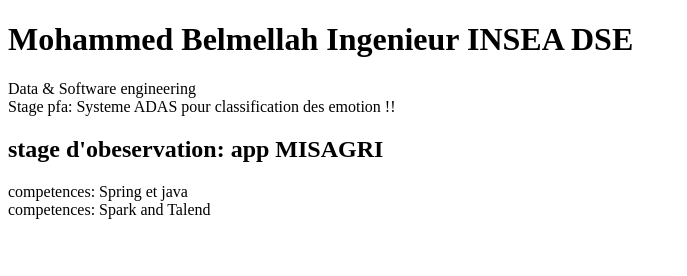
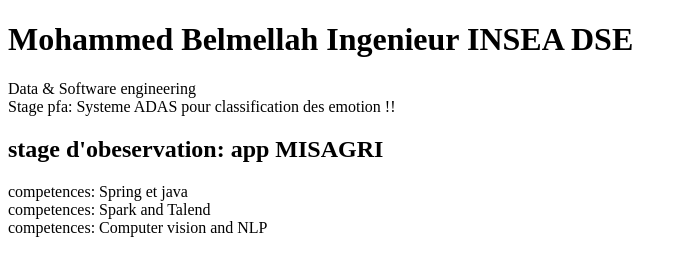
Before and after one commit to Mohammed-Belmellah/TP_GIT, a plain HTML site: page index.html in a window 1280 px wide. Shown: the whole page, without its empty margins (0-687 px from the left). Drawn offline with Linux system fonts and the light colour scheme.

Commit message:
Update index.html

```diff
--- a/index.html
+++ b/index.html
@@ -13,7 +13,7 @@
     <div><h2>stage d'obeservation: app MISAGRI</h2></div>
     <div>competences: Spring et java</div>
     <div>competences: Spark and Talend</div>
-
+    <div>competences: Computer vision and NLP</div>
 
 </body>
 </html>
```
